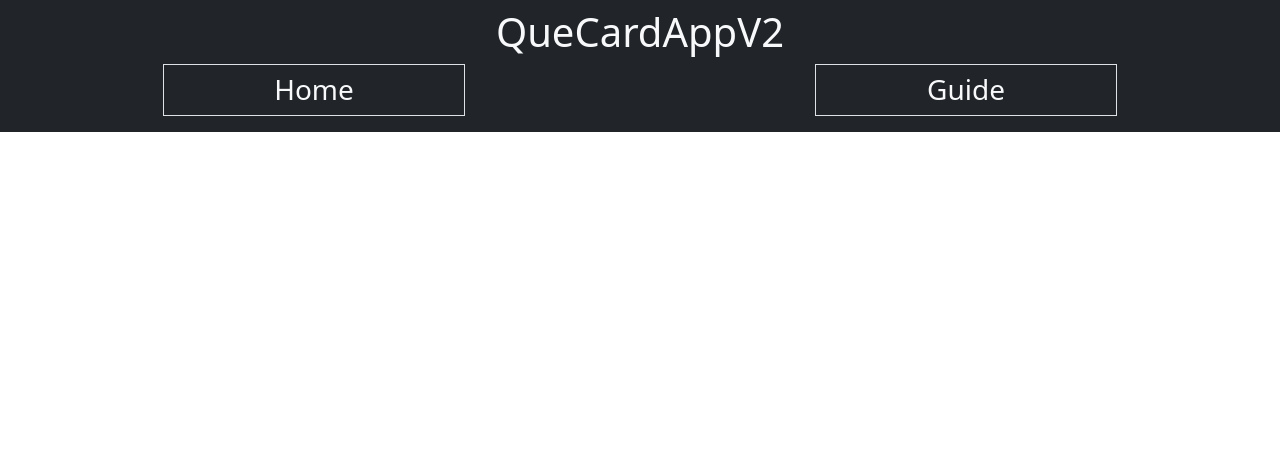
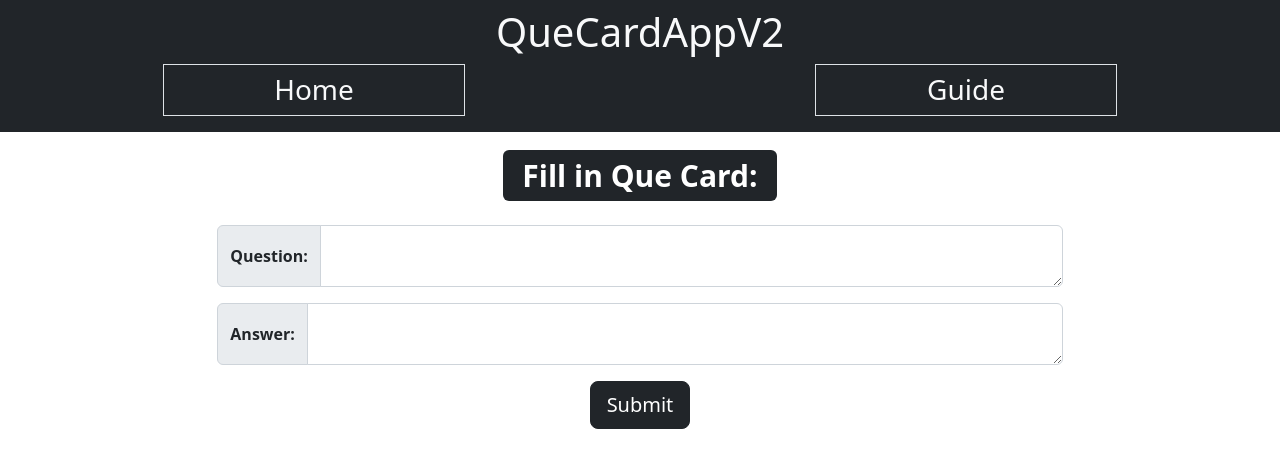
Before and after one commit to langleynick/QueCardAppV2, a plain HTML site: page QueCardAppV2/public/index.html in a window 1280 px wide. Drawn offline with nearby package versions, Linux system fonts and the light colour scheme.

Commit message:
Created Initial Form
Created the form to submit question and answer, and added in some general css styles for my page

```diff
--- a/QueCardAppV2/public/index.html
+++ b/QueCardAppV2/public/index.html
@@ -20,7 +20,28 @@
             </div>
         </div>
     </header>
-
+    <main>
+        <div class="row mb-3 text-center">
+            <h1><span class="badge bg-dark">Fill in Que Card:</span></h1>
+        </div>
+        <div class="row">
+            <div class="col-8 mx-auto mb-3">
+                <div class="input-group">
+                    <span class="input-group-text fw-bold" id="question-label">Question:</span>
+                    <textarea class="form-control" aria-label="Question" aria-describedby="question-label"></textarea>
+                </div>
+            </div>
+            <div class="col-8 mx-auto mb-3">
+                <div class="input-group">
+                    <span class="input-group-text fw-bold" id="question-label">Answer:</span>
+                    <textarea class="form-control" aria-label="Question" aria-describedby="question-label"></textarea>
+                </div>
+            </div>
+            <div class="col-8 mx-auto text-center">
+                <button type="button" class="btn btn-lg btn-dark" id="submit">Submit</button>
+            </div>
+        </div>
+    </main>
     <script type="text/javascript" src="../resources/js/script.js"></script>
     <script type="text/javascript" src="https://cdn.jsdelivr.net/npm/bootstrap@5.2.3/dist/js/bootstrap.min.js"></script>
 </body>
--- a/QueCardAppV2/resources/css/styles.css
+++ b/QueCardAppV2/resources/css/styles.css
@@ -0,0 +1,4 @@
+* {
+    margin: 0;
+    font: Geneva, Verdana, sans-serif;
+}
```
